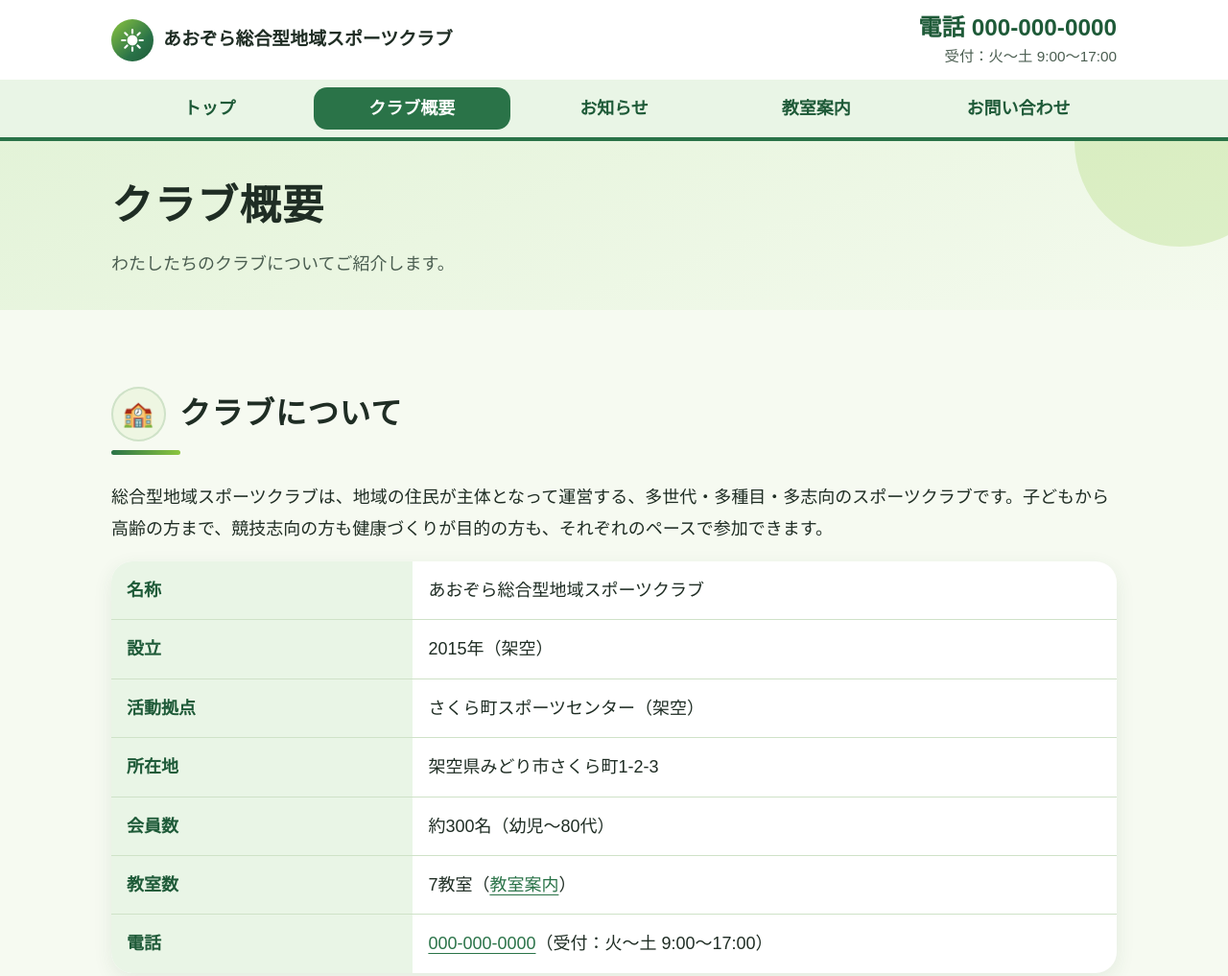
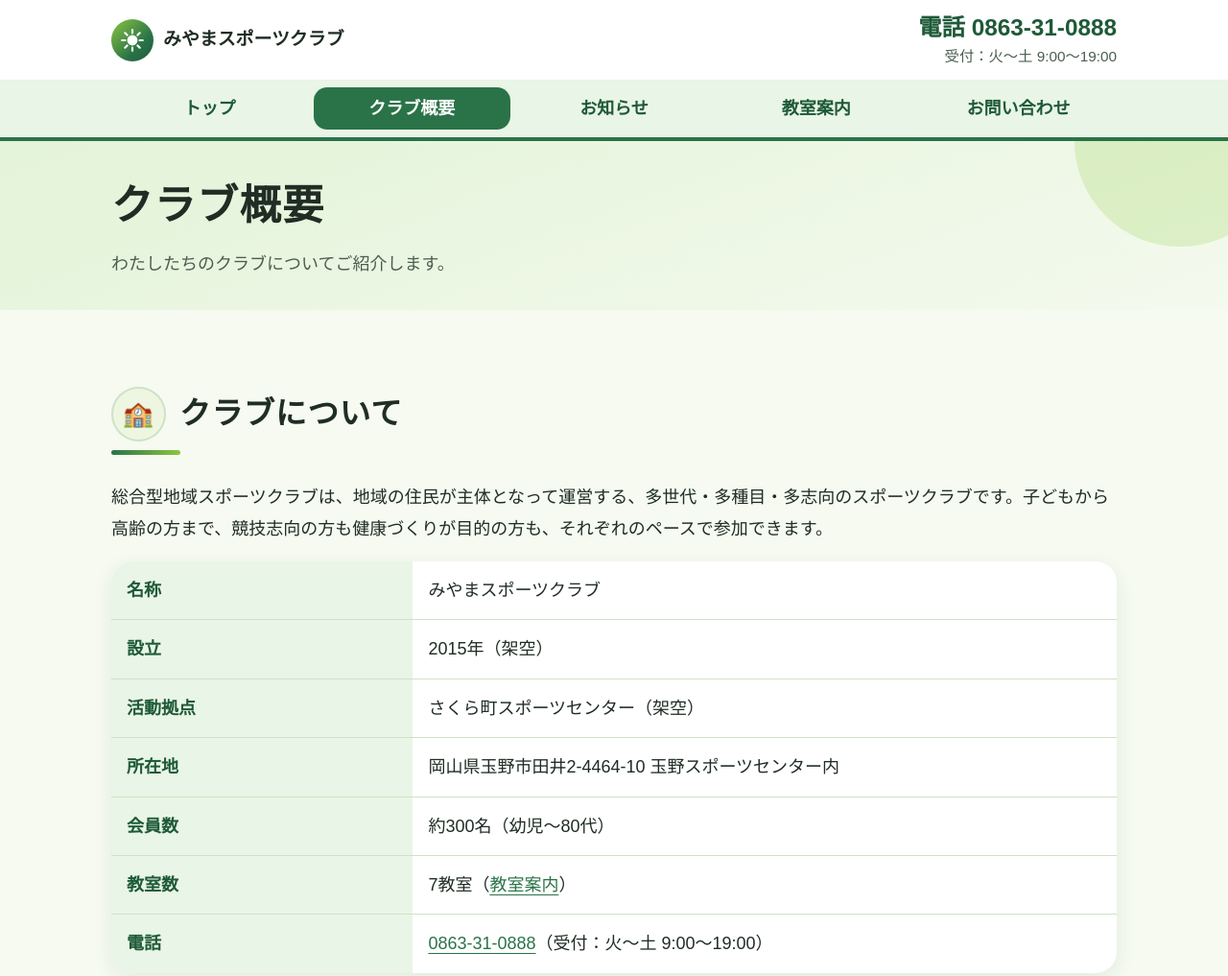
Before and after one commit to kou23-code/miyama-sports, a website: page about.html in a window 1280 px wide. Shown: the top 1017 px of the page at 96% size. Drawn offline with Linux system fonts and the light colour scheme.

Commit message:
クラブ名・電話番号・受付時間・所在地をみやまスポーツクラブの本番情報に置き換え
Co-Authored-By: Claude Opus 5.5 <noreply@anthropic.com>

```diff
--- a/about.html
+++ b/about.html
@@ -4,7 +4,7 @@
   <meta charset="UTF-8">
   <meta name="viewport" content="width=device-width, initial-scale=1">
   <meta name="description" content="クラブの概要・理念・会費の目安・アクセスをご案内します。">
-  <title>クラブ概要｜あおぞら総合型地域スポーツクラブ</title>
+  <title>クラブ概要｜みやまスポーツクラブ</title>
   <link rel="stylesheet" href="./css/style.css">
 </head>
 <body data-page="about" data-page-title="クラブ概要">
@@ -14,11 +14,11 @@
     <div class="container site-header__inner">
       <a class="brand" href="./index.html">
         <span class="brand__mark" aria-hidden="true"><svg viewBox="0 0 24 24" width="26" height="26"><circle cx="12" cy="12" r="5" fill="#fff"/><path d="M12 2v3M12 19v3M2 12h3M19 12h3M4.9 4.9 7 7M17 17l2.1 2.1M4.9 19.1 7 17M17 7l2.1-2.1" stroke="#fff" stroke-width="2" stroke-linecap="round"/></svg></span>
-        <span class="brand__name" data-config="clubName">あおぞら総合型地域スポーツクラブ</span>
+        <span class="brand__name" data-config="clubName">みやまスポーツクラブ</span>
       </a>
-      <a class="header-tel" href="tel:0000000000" data-tel-link>
-        <span class="header-tel__number">電話 <span data-config="tel">000-000-0000</span></span>
-        <span class="header-tel__hours" data-config="telHours">受付：火〜土 9:00〜17:00</span>
+      <a class="header-tel" href="tel:0863310888" data-tel-link>
+        <span class="header-tel__number">電話 <span data-config="tel">0863-31-0888</span></span>
+        <span class="header-tel__hours" data-config="telHours">受付：火～土 9:00～19:00</span>
       </a>
     </div>
     <nav class="site-nav" aria-label="メインメニュー">
@@ -46,13 +46,13 @@
         <p>総合型地域スポーツクラブは、地域の住民が主体となって運営する、多世代・多種目・多志向のスポーツクラブです。子どもから高齢の方まで、競技志向の方も健康づくりが目的の方も、それぞれのペースで参加できます。</p>
         <table class="info-table">
           <tbody>
-            <tr><th scope="row">名称</th><td data-config="clubName">あおぞら総合型地域スポーツクラブ</td></tr>
+            <tr><th scope="row">名称</th><td data-config="clubName">みやまスポーツクラブ</td></tr>
             <tr><th scope="row">設立</th><td>2015年（架空）</td></tr>
             <tr><th scope="row">活動拠点</th><td data-config="venue">さくら町スポーツセンター（架空）</td></tr>
-            <tr><th scope="row">所在地</th><td data-config="address">架空県みどり市さくら町1-2-3</td></tr>
+            <tr><th scope="row">所在地</th><td data-config="address">岡山県玉野市田井2-4464-10 玉野スポーツセンター内</td></tr>
             <tr><th scope="row">会員数</th><td>約300名（幼児〜80代）</td></tr>
             <tr><th scope="row">教室数</th><td>7教室（<a href="./classes.html">教室案内</a>）</td></tr>
-            <tr><th scope="row">電話</th><td><a href="tel:0000000000" data-tel-link><span data-config="tel">000-000-0000</span></a>（<span data-config="telHours">受付：火〜土 9:00〜17:00</span>）</td></tr>
+            <tr><th scope="row">電話</th><td><a href="tel:0863310888" data-tel-link><span data-config="tel">0863-31-0888</span></a>（<span data-config="telHours">受付：火～土 9:00～19:00</span>）</td></tr>
           </tbody>
         </table>
       </div>
@@ -84,7 +84,7 @@
         <table class="info-table">
           <tbody>
             <tr><th scope="row">会場</th><td data-config="venue">さくら町スポーツセンター（架空）</td></tr>
-            <tr><th scope="row">住所</th><td data-config="address">架空県みどり市さくら町1-2-3</td></tr>
+            <tr><th scope="row">住所</th><td data-config="address">岡山県玉野市田井2-4464-10 玉野スポーツセンター内</td></tr>
             <tr><th scope="row">電車</th><td data-config="access">架空鉄道みどり線「さくら町駅」から徒歩約10分</td></tr>
             <tr><th scope="row">駐車場</th><td>あり（無料・約30台）</td></tr>
           </tbody>
@@ -98,9 +98,9 @@
     <div class="container">
       <div class="site-footer__grid">
         <div>
-          <p class="site-footer__name" data-config="clubName">あおぞら総合型地域スポーツクラブ</p>
-          <p>所在地：<span data-config="address">架空県みどり市さくら町1-2-3</span></p>
-          <p><a class="site-footer__tel" href="tel:0000000000" data-tel-link><span data-config="tel">000-000-0000</span></a><br><span data-config="telHours">受付：火〜土 9:00〜17:00</span></p>
+          <p class="site-footer__name" data-config="clubName">みやまスポーツクラブ</p>
+          <p>所在地：<span data-config="address">岡山県玉野市田井2-4464-10 玉野スポーツセンター内</span></p>
+          <p><a class="site-footer__tel" href="tel:0863310888" data-tel-link><span data-config="tel">0863-31-0888</span></a><br><span data-config="telHours">受付：火～土 9:00～19:00</span></p>
         </div>
         <nav aria-label="フッターメニュー">
           <ul class="footer-nav">
@@ -112,12 +112,12 @@
           </ul>
         </nav>
       </div>
-      <p class="copyright">&copy; <span data-config="copyrightYear">2026</span> <span data-config="clubName">あおぞら総合型地域スポーツクラブ</span></p>
+      <p class="copyright">&copy; <span data-config="copyrightYear">2026</span> <span data-config="clubName">みやまスポーツクラブ</span></p>
     </div>
   </footer>
 
   <nav class="mobile-cta" aria-label="お問い合わせ">
-    <a class="button button--primary" href="tel:0000000000" data-tel-link>電話する</a>
+    <a class="button button--primary" href="tel:0863310888" data-tel-link>電話する</a>
     <a class="button button--accent" href="./contact.html">Webで申込</a>
   </nav>
 
--- a/css/style.css
+++ b/css/style.css
@@ -1,5 +1,5 @@
 /* =========================================================
-   あおぞら総合型地域スポーツクラブ 共通スタイル
+   みやまスポーツクラブ 共通スタイル
    方針：大きめの文字・十分なコントラスト・広いタップ領域
    配色：芝生や木々を思わせるフォレストグリーン＋若草色
    ========================================================= */
--- a/js/default-config.js
+++ b/js/default-config.js
@@ -1,11 +1,11 @@
-// 公開用ダミー設定（実在の名称・個人情報は記載しないこと）
-// 実名表示が必要な場合は .gitignore 対象の ./config.js で SITE_CONFIG を定義して上書きする
+// 公開用設定（クラブの公開情報のみ記載。個人名・個人の連絡先は記載しないこと）
+// 手元だけ値を変えたい場合は .gitignore 対象の ./config.js で SITE_CONFIG を定義して上書きする
 const DEFAULT_CONFIG = Object.freeze({
-  clubName: 'あおぞら総合型地域スポーツクラブ',
-  clubShortName: 'あおぞらクラブ',
-  address: '架空県みどり市さくら町1-2-3',
-  tel: '000-000-0000',
-  telHours: '受付：火〜土 9:00〜17:00',
+  clubName: 'みやまスポーツクラブ',
+  clubShortName: 'みやまスポーツクラブ',
+  address: '岡山県玉野市田井2-4464-10 玉野スポーツセンター内',
+  tel: '0863-31-0888',
+  telHours: '受付：火～土 9:00～19:00',
   access: '架空鉄道みどり線「さくら町駅」から徒歩約10分',
   venue: 'さくら町スポーツセンター（架空）',
   copyrightYear: '2026',
```
Also changed, not shown: admin.html (+2 -2 lines), classes.html (+10 -10 lines), contact.html (+13 -13 lines), index.html (+13 -13 lines), news.html (+10 -10 lines), test/browser-scripts.test.js (+2 -2 lines), gas/README.md.
